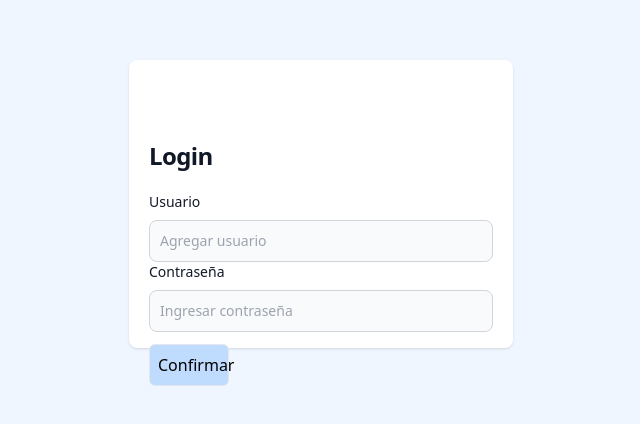
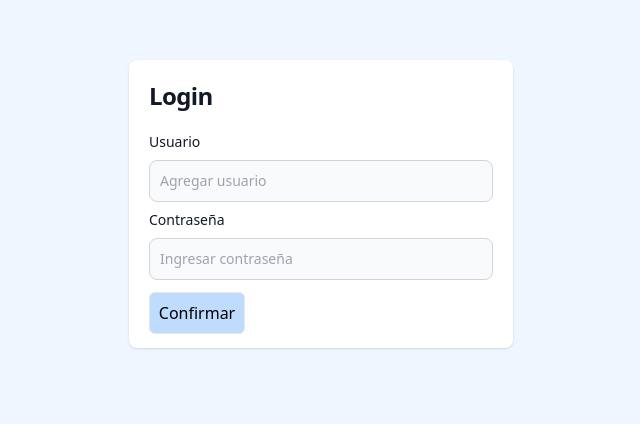
Before and after one commit to KonorOko/ganthausreact, a React (Vite) app: page /login in a window 1280 px wide. Shown: the part 196-620 px from the top of the page, without its empty margins (319-959 px from the left). Built offline with nearby package versions, Linux system fonts and the light colour scheme.

Commit message:
Fix login

```diff
--- a/src/App.jsx
+++ b/src/App.jsx
@@ -54,7 +54,7 @@ export const Login = () => {
   return (
     <div className="flex flex-col items-center justify-center px-6 md:py-8 mx-auto h-screen lg:py-0 bg-blue-50">
       <div className="fw-full bg-white rounded-lg shadow dark:border mt-0 md:max-w-md xl:p-0 w-96 md:h-72 h-screen">
-        <form className="md:space-y-6 mt-20 mx-1" onSubmit={submit}>
+        <form className="md:space-y-6 mt-2 mx-1" onSubmit={submit}>
           <div className="px-4">
             <h3 className="text-xl font-bold leading-tight tracking-tight text-gray-900 md:text-2xl my-5">Login</h3>
             <div >
@@ -73,7 +73,7 @@ export const Login = () => {
                 onChange={(e) => setUsername(e.target.value)}
               />
             </div>
-            <div className="">
+            <div className="mt-2">
               <label className="block mb-2 text-sm font-medium text-gray-900" htmlFor="password">
                 Contraseña
               </label>
@@ -88,10 +88,10 @@ export const Login = () => {
                 onChange={(e) => setPassword(e.target.value)}
               />
             </div>
-            <div className="d-grid gap-2 mt-3">
+            <div className="mt-3">
               <button
                 type="submit"
-                className="border rounded-md p-2 w-20 bg-blue-200"
+                className="border rounded-md p-2 w-24 bg-blue-200"
               >
                 Confirmar
               </button>
```
